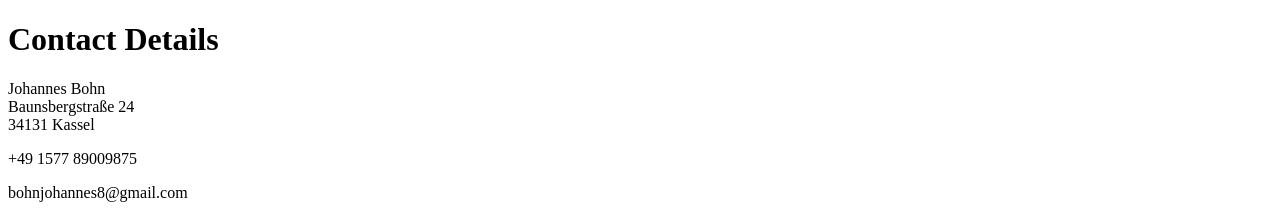
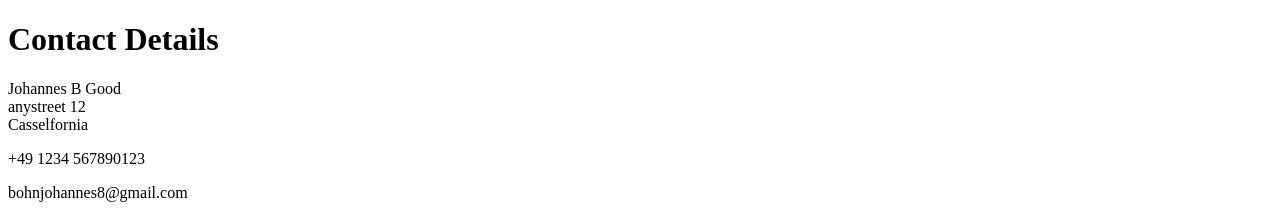
Before and after one commit to Johannesor/cv, a plain HTML site: page contactdetails.html in a window 1280 px wide. Shown: the top 216 px of the page. Drawn offline with Linux system fonts and the light colour scheme.

Commit message:
Update contact details

```diff
--- a/contactdetails.html
+++ b/contactdetails.html
@@ -8,11 +8,11 @@
 
 <body>
   <h1>Contact Details</h1>
-  <p>Johannes Bohn<br>
-    Baunsbergstraße 24<br>
-    34131 Kassel
+  <p>Johannes B Good<br>
+    anystreet 12<br>
+    Casselfornia
   </p>
-  <p>+49 1577 89009875</p>
+  <p>+49 1234 567890123</p>
   <p>bohnjohannes8@gmail.com</p>
 <hr>
   <form class="" action="mailto:bohnjohannes8@gmail.com" method="post">
```
